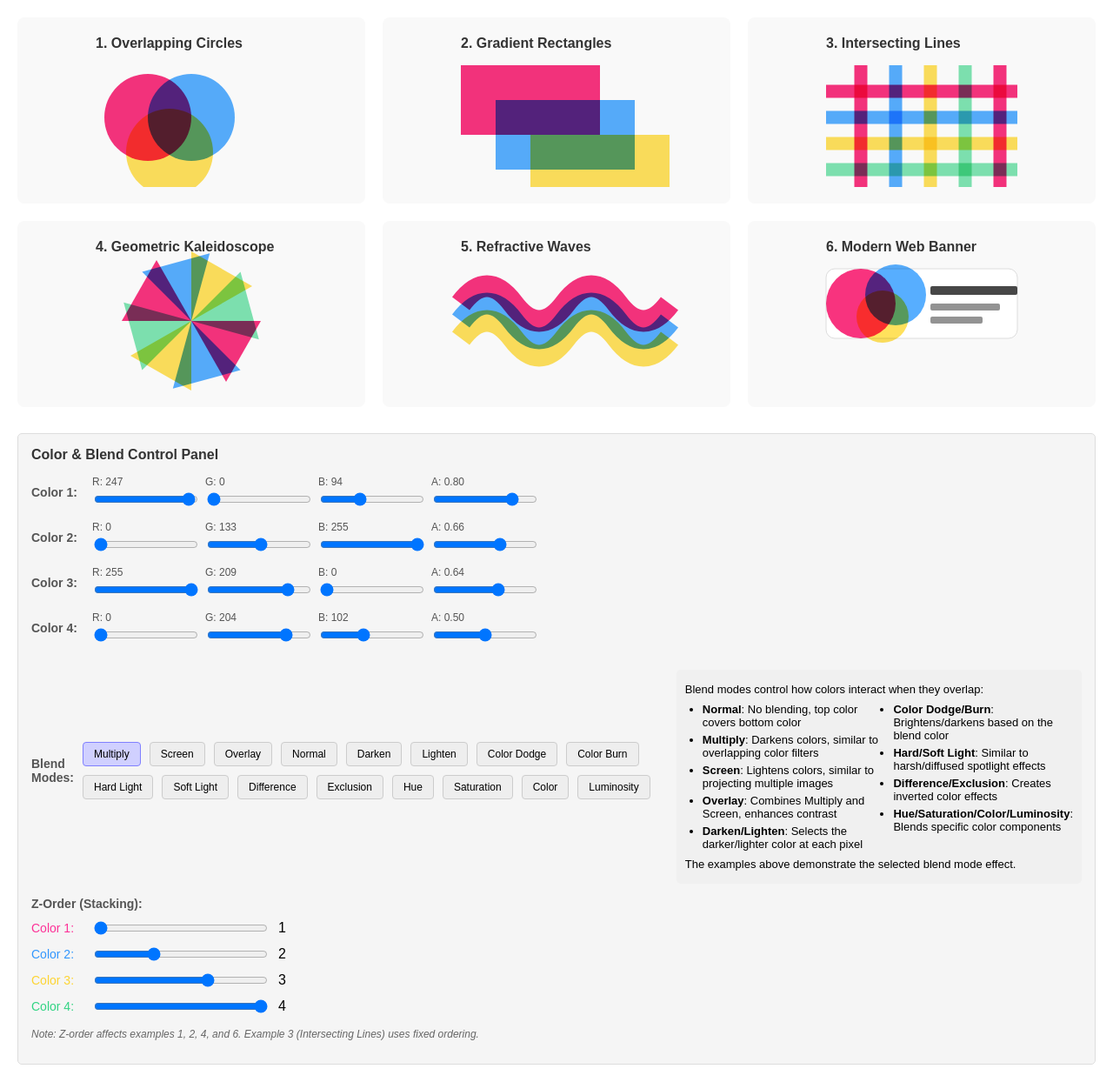
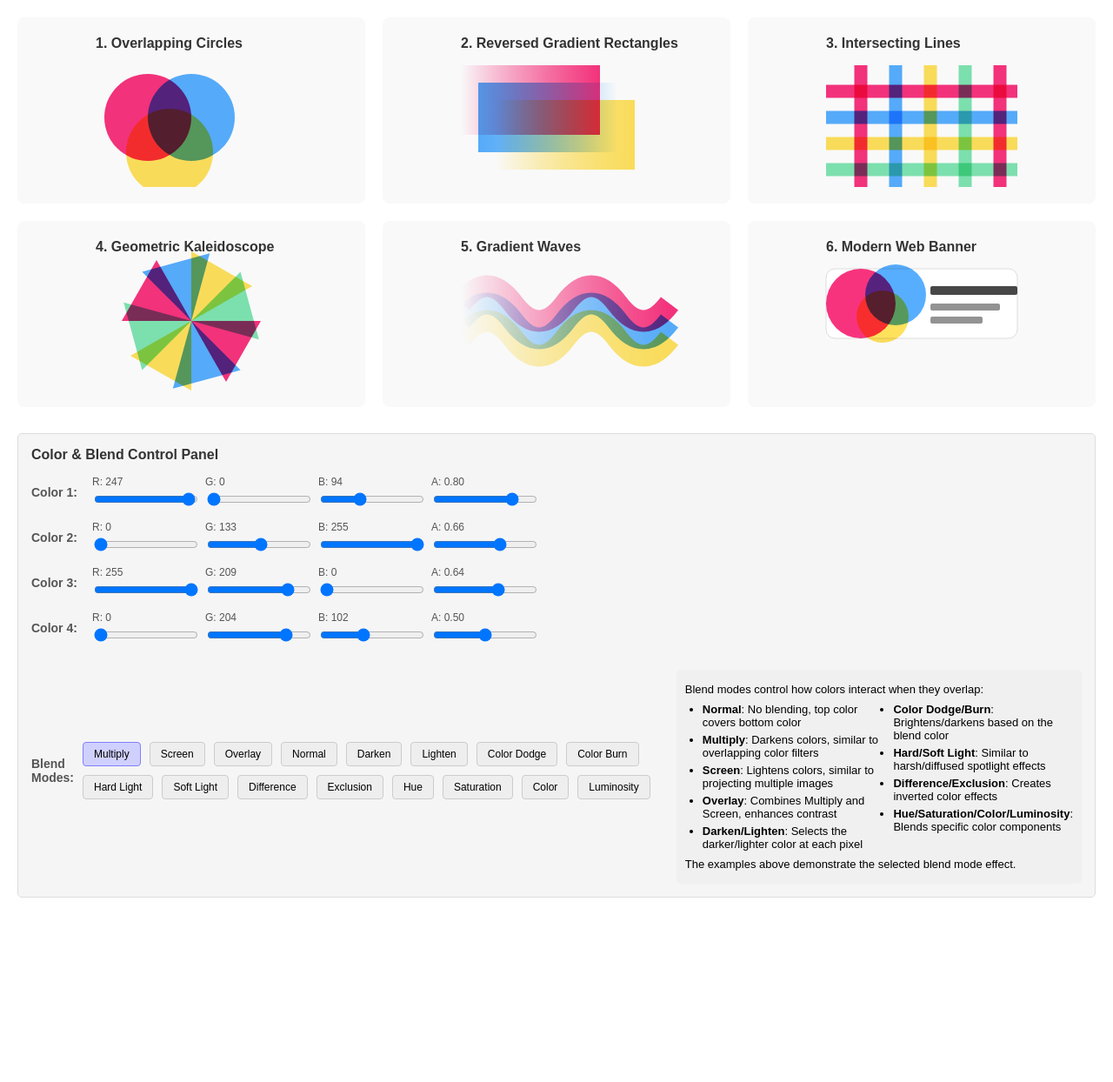
Before and after one commit to chriscarrollsmith/color-blender, a website: page index.html in a window 1280 px wide. Shown: the whole page at 87% size. After the commit the page ends 1052 px from the top, so only its background shows below. Drawn offline with Linux system fonts and the light colour scheme.

Commit message:
Added some gradients, removed z-order controls

```diff
--- a/index.html
+++ b/index.html
@@ -181,47 +181,6 @@
         columns: 1;
       }
     }
-
-    .z-order-controls {
-      margin-top: 15px;
-      display: flex;
-      flex-direction: column;
-      gap: 10px;
-    }
-
-    .z-order-controls > label {
-      font-weight: bold;
-      font-size: 14px;
-      color: #555555;
-    }
-
-    .z-order-sliders {
-      display: flex;
-      flex-direction: column;
-      gap: 10px;
-    }
-
-    .z-order-row {
-      display: flex;
-      align-items: center;
-      gap: 10px;
-    }
-
-    .z-order-row > label {
-      width: 60px;
-      font-size: 14px;
-    }
-
-    .z-order-slider {
-      width: 200px;
-    }
-
-    .z-order-note {
-      font-size: 12px;
-      color: #666;
-      margin-top: 5px;
-      font-style: italic;
-    }
   </style>
 </head>
 <body>
@@ -242,17 +201,37 @@
     <!-- Example 2: Linear Gradient Rectangles -->
     <div class="example-cell">
       <svg width="100%" height="180" viewBox="0 0 240 180">
-        <text x="10" y="20" class="title-text">2. Gradient Rectangles</text>
+        <text x="10" y="20" class="title-text">2. Reversed Gradient Rectangles</text>
+
+        <!-- Define gradients for rectangles -->
+        <defs>
+          <linearGradient id="rect1Gradient" x1="0%" y1="0%" x2="100%" y2="0%">
+            <stop offset="0%" stop-color="white" />
+            <stop offset="100%" stop-color="var(--color1)" />
+          </linearGradient>
+
+          <!-- Reversed direction for middle rectangle (right to left) -->
+          <linearGradient id="rect2Gradient" x1="100%" y1="0%" x2="0%" y2="0%">
+            <stop offset="0%" stop-color="white" />
+            <stop offset="100%" stop-color="var(--color2)" />
+          </linearGradient>
+
+          <linearGradient id="rect3Gradient" x1="0%" y1="0%" x2="100%" y2="0%">
+            <stop offset="0%" stop-color="white" />
+            <stop offset="100%" stop-color="var(--color3)" />
+          </linearGradient>
+        </defs>
+
         <g transform="translate(10, 40)">
-          <rect x="0" y="0" width="160" height="80" class="fill-color1" style="mix-blend-mode: var(--blend-mode);">
+          <rect x="0" y="0" width="160" height="80" fill="url(#rect1Gradient)" style="mix-blend-mode: var(--blend-mode);">
             <animate attributeName="opacity" values="0.8;1;0.8" dur="4s" repeatCount="indefinite" />
           </rect>
 
-          <rect x="40" y="40" width="160" height="80" class="fill-color2" style="mix-blend-mode: var(--blend-mode);">
+          <rect x="20" y="20" width="160" height="80" fill="url(#rect2Gradient)" style="mix-blend-mode: var(--blend-mode);">
             <animate attributeName="opacity" values="0.8;1;0.8" dur="5s" repeatCount="indefinite" />
           </rect>
 
-          <rect x="80" y="80" width="160" height="80" class="fill-color3" style="mix-blend-mode: var(--blend-mode);">
+          <rect x="40" y="40" width="160" height="80" fill="url(#rect3Gradient)" style="mix-blend-mode: var(--blend-mode);">
             <animate attributeName="opacity" values="0.8;1;0.8" dur="6s" repeatCount="indefinite" />
           </rect>
         </g>
@@ -298,17 +277,51 @@
       </svg>
     </div>
 
-    <!-- Example 5: Refractive Waves -->
+    <!-- Example 5: Gradient Waves -->
     <div class="example-cell">
       <svg width="100%" height="180" viewBox="0 0 240 180">
-        <text x="10" y="20" class="title-text">5. Refractive Waves</text>
+        <text x="10" y="20" class="title-text">5. Gradient Waves</text>
+
+        <!-- Define gradients -->
+        <defs>
+          <!-- Left to right gradients -->
+          <linearGradient id="wave1Gradient" x1="0%" y1="0%" x2="100%" y2="0%">
+            <stop offset="0%" stop-color="white" />
+            <stop offset="100%" stop-color="var(--color1)" />
+          </linearGradient>
+
+          <!-- Right to left gradient (opposite direction) -->
+          <linearGradient id="wave2Gradient" x1="0%" y1="0%" x2="100%" y2="0%">
+            <stop offset="0%" stop-color="white" />
+            <stop offset="100%" stop-color="var(--color2)" />
+          </linearGradient>
+
+          <!-- Left to right gradient -->
+          <linearGradient id="wave3Gradient" x1="0%" y1="0%" x2="100%" y2="0%">
+            <stop offset="0%" stop-color="white" />
+            <stop offset="100%" stop-color="var(--color3)" />
+          </linearGradient>
+        </defs>
+
         <g transform="translate(10, 40)">
-          <!-- Wavy paths -->
-          <path d="M0,40 Q30,0 60,40 T120,40 T180,40 T240,40" class="stroke-color1" stroke-width="25" fill="none" style="mix-blend-mode: var(--blend-mode);" />
+          <!-- Wavy paths with gradients -->
+          <path d="M0,40 Q30,0 60,40 T120,40 T180,40 T240,40"
+                stroke="url(#wave1Gradient)"
+                stroke-width="25"
+                fill="none"
+                style="mix-blend-mode: var(--blend-mode);" />
 
-          <path d="M0,60 Q30,20 60,60 T120,60 T180,60 T240,60" class="stroke-color2" stroke-width="25" fill="none" style="mix-blend-mode: var(--blend-mode);" />
+          <path d="M0,60 Q30,20 60,60 T120,60 T180,60 T240,60"
+                stroke="url(#wave2Gradient)"
+                stroke-width="25"
+                fill="none"
+                style="mix-blend-mode: var(--blend-mode);" />
 
-          <path d="M0,80 Q30,40 60,80 T120,80 T180,80 T240,80" class="stroke-color3" stroke-width="25" fill="none" style="mix-blend-mode: var(--blend-mode);" />
+          <path d="M0,80 Q30,40 60,80 T120,80 T180,80 T240,80"
+                stroke="url(#wave3Gradient)"
+                stroke-width="25"
+                fill="none"
+                style="mix-blend-mode: var(--blend-mode);" />
         </g>
       </svg>
     </div>
@@ -472,33 +485,6 @@
         <p>The examples above demonstrate the selected blend mode effect.</p>
       </div>
     </div>
-
-    <div class="z-order-controls">
-      <label>Z-Order (Stacking):</label>
-      <div class="z-order-sliders">
-        <div class="z-order-row">
-          <label style="color: rgba(255,0,127,0.8);">Color 1:</label>
-          <input type="range" class="z-order-slider" data-color-index="0" min="1" max="4" value="1">
-          <span id="z-order-value-0">1</span>
-        </div>
-        <div class="z-order-row">
-          <label style="color: rgba(0,128,255,0.8);">Color 2:</label>
-          <input type="range" class="z-order-slider" data-color-index="1" min="1" max="4" value="2">
-          <span id="z-order-value-1">2</span>
-        </div>
-        <div class="z-order-row">
-          <label style="color: rgba(255,204,0,0.8);">Color 3:</label>
-          <input type="range" class="z-order-slider" data-color-index="2" min="1" max="4" value="3">
-          <span id="z-order-value-2">3</span>
-        </div>
-        <div class="z-order-row">
-          <label style="color: rgba(0,204,102,0.8);">Color 4:</label>
-          <input type="range" class="z-order-slider" data-color-index="3" min="1" max="4" value="4">
-          <span id="z-order-value-3">4</span>
-        </div>
-      </div>
-      <p class="z-order-note">Note: Z-order affects examples 1, 2, 4, and 6. Example 3 (Intersecting Lines) uses fixed ordering.</p>
-    </div>
   </div>
 
   <script type="text/javascript">
@@ -509,9 +495,6 @@
       { r: 255, g: 209, b: 0, a: 0.64 },
       { r: 0, g: 204, b: 102, a: 0.50 }
     ];
-
-    // Z-order values (1 = bottom, 4 = top)
-    let zOrderValues = [1, 2, 3, 4];
 
     // Current blend mode
     let currentBlendMode = "multiply";
@@ -534,56 +517,6 @@
       // Update active button styling
       document.querySelectorAll('.blend-button').forEach(btn => {
         btn.classList.toggle('active', btn.value === mode);
-      });
-    }
-
-    // Function to update z-order of elements
-    function updateZOrder() {
-      // Get all SVG groups that should be affected by z-order
-      const svgGroups = document.querySelectorAll('.examples-grid > div:not(:nth-child(3)) .blend-group');
-
-      svgGroups.forEach(group => {
-        // Clear the group
-        const parent = group.parentNode;
-        const elements = [];
-
-        // Store all child elements by color class
-        const colorElements = [[], [], [], []];
-
-        // Collect all elements and categorize by color
-        Array.from(group.children).forEach(el => {
-          if (el.classList.contains('fill-color1') || el.classList.contains('stroke-color1')) {
-            colorElements[0].push(el);
-          } else if (el.classList.contains('fill-color2') || el.classList.contains('stroke-color2')) {
-            colorElements[1].push(el);
-          } else if (el.classList.contains('fill-color3') || el.classList.contains('stroke-color3')) {
-            colorElements[2].push(el);
-          } else if (el.classList.contains('fill-color4') || el.classList.contains('stroke-color4')) {
-            colorElements[3].push(el);
-          } else {
-            elements.push(el); // Other elements
-          }
-        });
-
-        // Sort color indices by z-order
-        const sortedIndices = [...Array(4).keys()].sort((a, b) => zOrderValues[a] - zOrderValues[b]);
-
-        // Clear the group
-        while (group.firstChild) {
-          group.removeChild(group.firstChild);
-        }
-
-        // Add elements back in z-order
-        sortedIndices.forEach(colorIndex => {
-          colorElements[colorIndex].forEach(el => {
-            group.appendChild(el);
-          });
-        });
-
-        // Add other elements back
-        elements.forEach(el => {
-          group.appendChild(el);
-        });
       });
     }
 
@@ -612,25 +545,6 @@
       updateColors();
     }
 
-    // Handle z-order slider changes
-    function handleZOrderSlider(event) {
-      const slider = event.target;
-      const colorIndex = parseInt(slider.dataset.colorIndex);
-      const newValue = parseInt(slider.value);
-
-      // Update z-order value
-      zOrderValues[colorIndex] = newValue;
-
-      // Update display value
-      const displayEl = document.getElementById(`z-order-value-${colorIndex}`);
-      if (displayEl) {
-        displayEl.textContent = newValue;
-      }
-
-      // Update z-order
-      updateZOrder();
-    }
-
     // Initialize controls when page loads
     window.addEventListener('load', function() {
       // Set initial blend mode
@@ -641,20 +555,12 @@
         slider.addEventListener('input', handleColorSlider);
       });
 
-      // Add event listeners to z-order sliders
-      document.querySelectorAll('.z-order-slider').forEach(slider => {
-        slider.addEventListener('input', handleZOrderSlider);
-      });
-
       // Add event listeners to blend mode buttons
       document.querySelectorAll('.blend-button').forEach(button => {
         button.addEventListener('click', function() {
           updateBlendMode(this.value);
         });
       });
-
-      // Initial z-order update
-      updateZOrder();
     });
   </script>
 </body>
```
